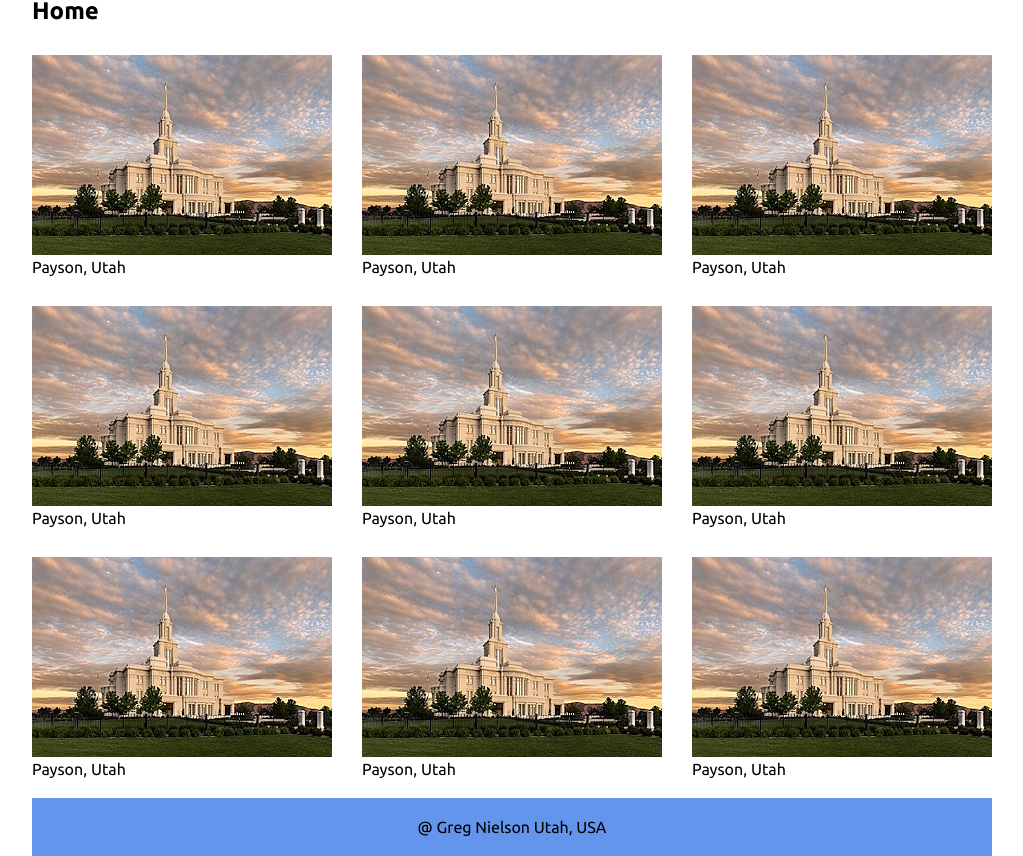
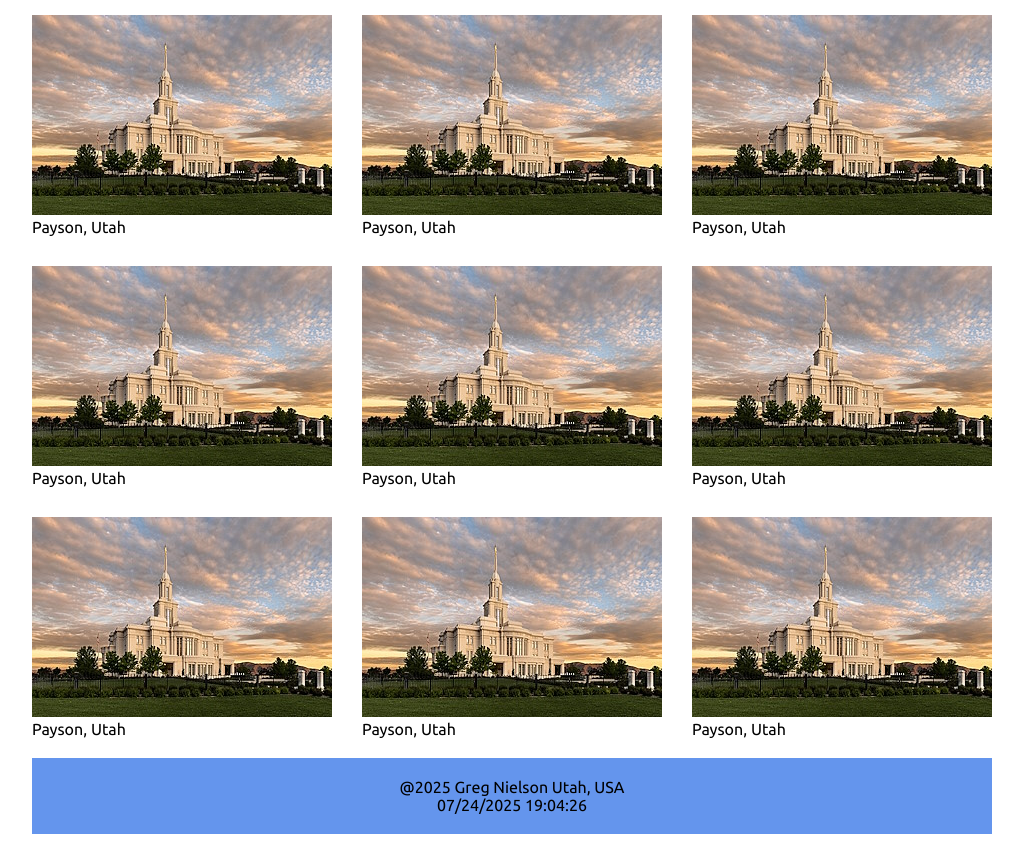
Before and after one commit to theflash1932/wdd131, a plain HTML site: page temples.html in a window 1280 px wide. Shown: the part 259-1115 px from the top of the page, without its empty margins (128-1151 px from the left). After the commit the page ends 1093 px from the top, so only its background shows below. Drawn offline with Linux system fonts and the light colour scheme.

Commit message:
modified:   scripts/temples.js 	modified:   styles/temples.css

```diff
--- a/scripts/temples.js
+++ b/scripts/temples.js
@@ -7,3 +7,11 @@
 	mainnav.classList.toggle('show');
 	hambutton.classList.toggle('show');
 });
+
+cdate = document.querySelector("#currentyear");
+nowYear = new Date().getFullYear();
+cdate.innerHTML = nowYear;
+
+lastm = document.querySelector("#lastmodified");
+mod = document.lastModified
+lastm.innerHTML = document.lastModified
```
Also changed, not shown: styles/temples.css (+1 -6 lines).
